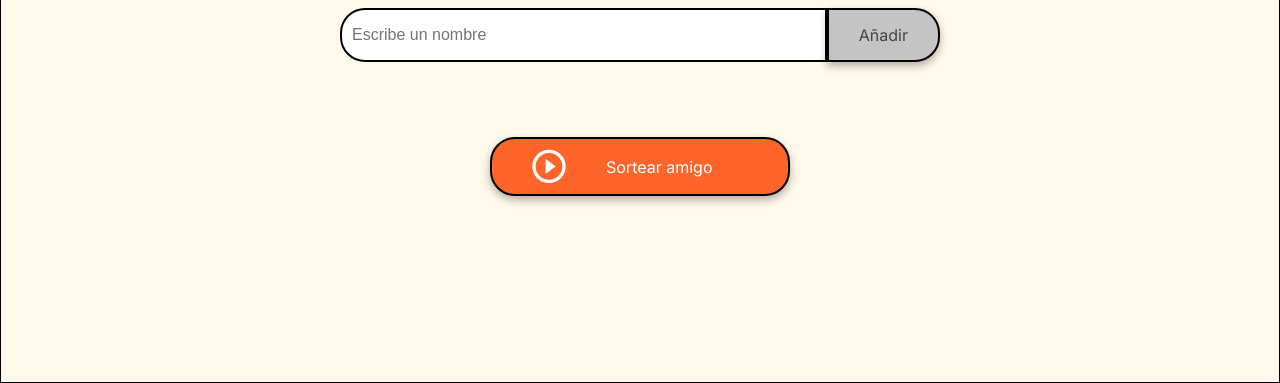
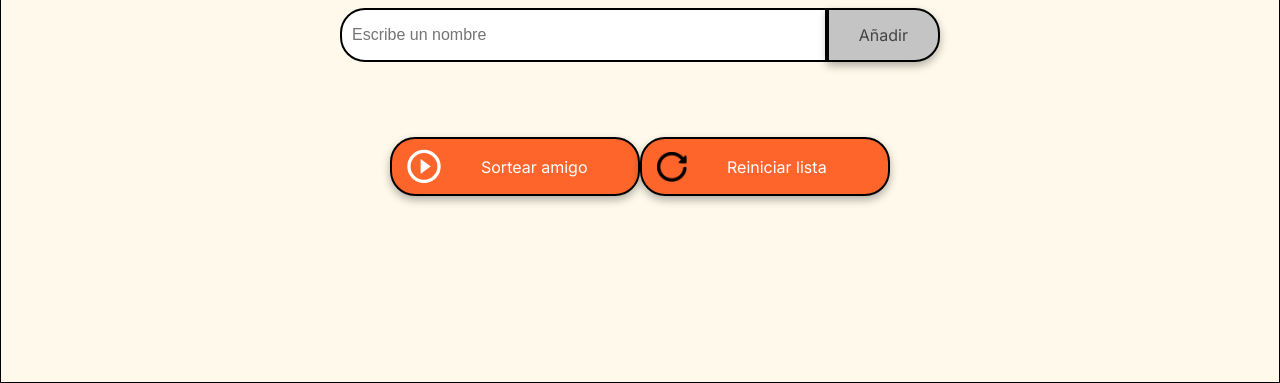
Before and after one commit to fitonacrich/AmigoSecreto, a plain HTML site: page index.html in a window 1280 px wide. Shown: the part 417-800 px from the top of the page. Drawn offline with Linux system fonts and the light colour scheme.

Commit message:
Actualizacion
Se agrega un botón de reinicio rápido

```diff
--- a/app.js
+++ b/app.js
@@ -12,7 +12,6 @@ function agregarAmigo() {
         lAmigos.push(ingresaAmigos);
     }
     limpiar();
-    console.log(lAmigos);
 }
 
 function limpiar() {
@@ -39,3 +38,16 @@ function sortearAmigo() {
     resultadoElement.innerHTML = `¡Tu amigo secreto es: ${amigoSorteado}!`;
 
 }
+
+function borrarTodo(){
+  lAmigos = []
+  const lista = document.getElementById('listaAmigos');
+    while (lista.firstChild) {
+        lista.removeChild(lista.firstChild);
+    }
+    const lista2 = document.getElementById('resultado');
+    while (lista2.firstChild) {
+        lista2.removeChild(lista2.firstChild);
+    }
+    limpiar();
+}
--- a/index.html
+++ b/index.html
@@ -32,6 +32,10 @@
                     <img src="assets/play_circle_outline.png" alt="Ícono para sortear">
                     Sortear amigo
                 </button>
+                <button class="button-draw" onclick="borrarTodo()" aria-label="Reiniciar lista">
+                    <img src="assets/pngwing.com.png" alt="Ícono para Reiniciar" width= 30px height=30px>
+                    Reiniciar lista
+                </button>
             </div>
         </section>
     </main>
--- a/style.css
+++ b/style.css
@@ -88,7 +88,9 @@ body {
 }
 
 .button-container {
-    width: 300px;
+    display: flex;
+
+    width: 500px;
     justify-content: center;
 }
 
@@ -147,7 +149,7 @@ ul {
     display: flex;
     align-items: center;
     width: 100%;
-    padding: 10px 40px;
+    padding: 10px 15px;
     color: var(--color-white);
     background-color: var(--color-button);
     font-size: 16px;
```
Also changed, not shown: assets/pngwing.com.png (added).
